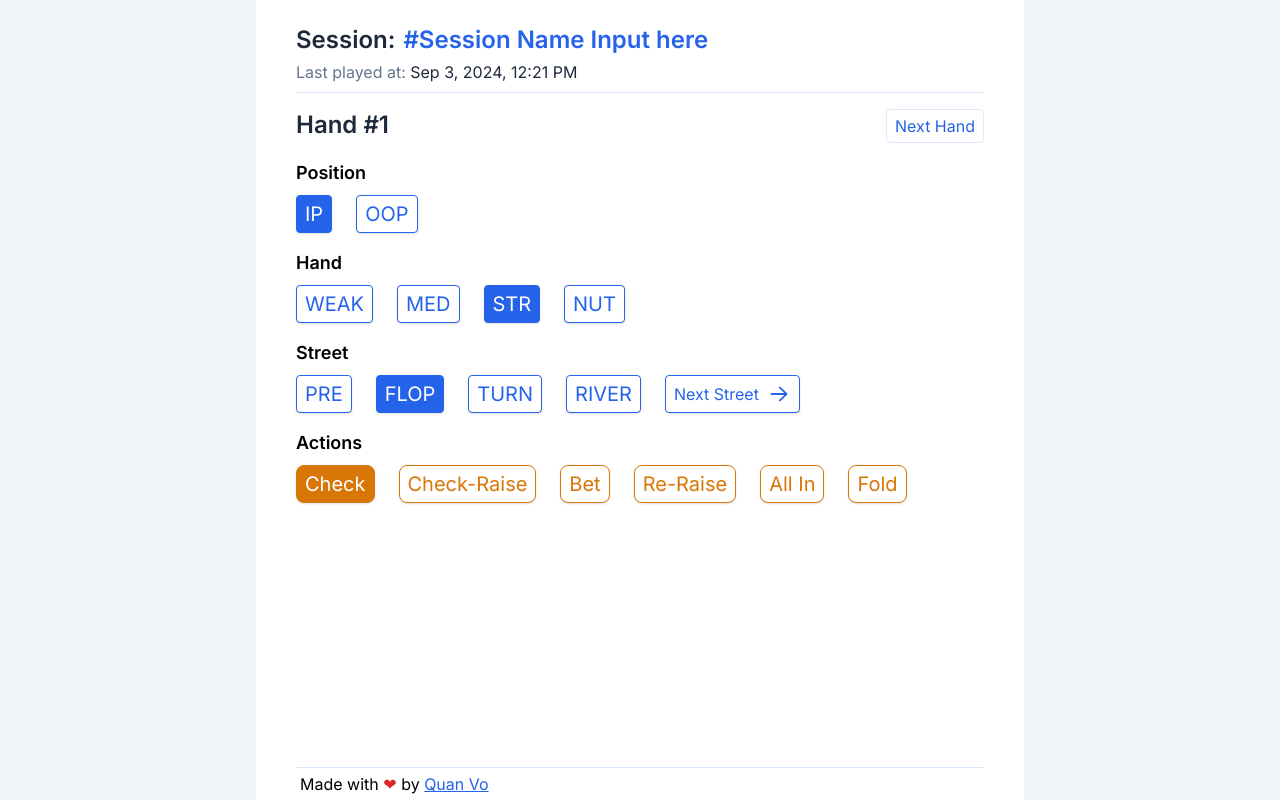
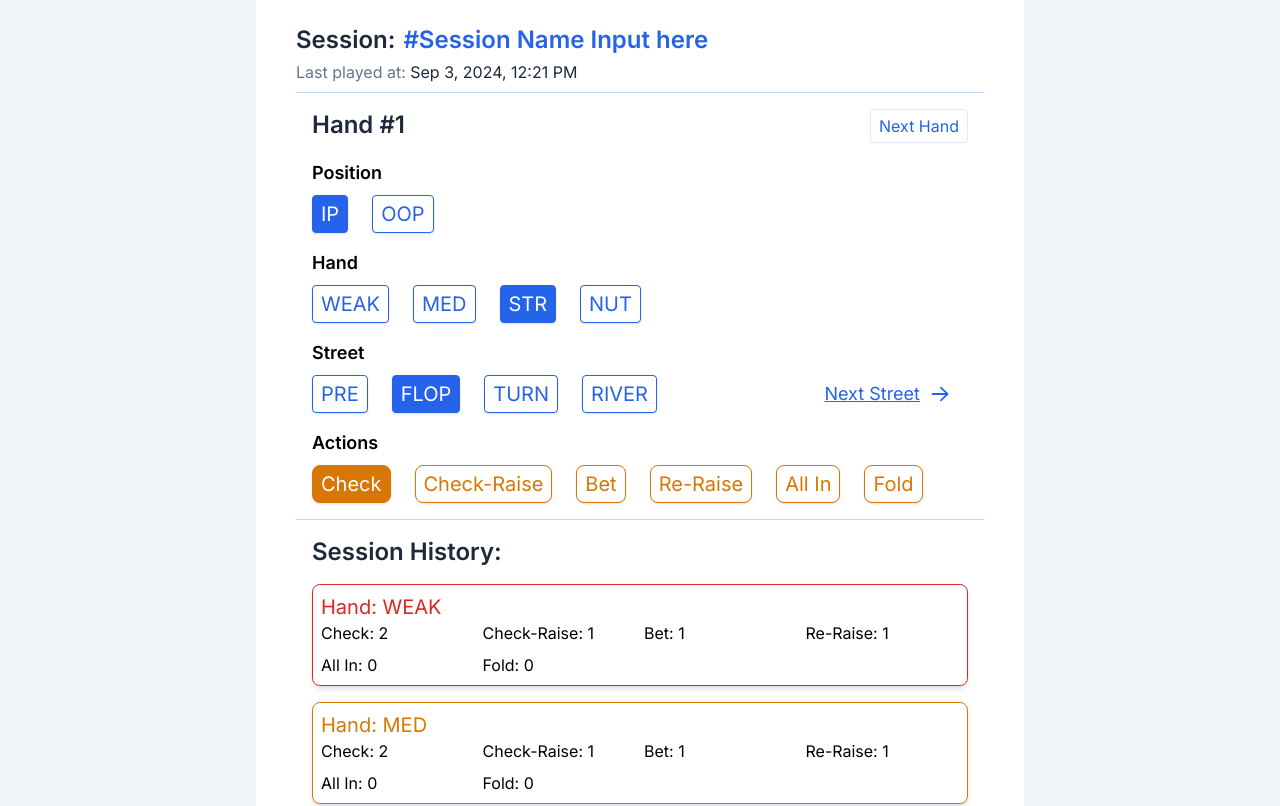
Before and after one commit to votrungquan1999/poker-range-mix, a Next.js app: page /session/1 in a window 1280 px wide. Shown: the top 806 px of the page. Built offline with nearby package versions, Linux system fonts and the light colour scheme.

Commit message:
feat: display hand history

```diff
--- a/src/app/layout.tsx
+++ b/src/app/layout.tsx
@@ -18,7 +18,7 @@ export default function RootLayout({
 		<html lang="en">
 			<body className={inter.className}>
 				<div className="flex flex-row items-center justify-center bg-slate-100">
-					<div className="max-w-3xl w-full h-screen flex flex-col bg-white px-10">
+					<div className="max-w-3xl w-full h-full flex flex-col bg-white px-10">
 						<div className="flex-1">{children}</div>
 
 						<footer className="border-t border-blue-100 p-1">
--- a/src/app/session/[sessionId]/page.tsx
+++ b/src/app/session/[sessionId]/page.tsx
@@ -10,11 +10,47 @@ const selectedPosition: string = "IP";
 const selectedHand: string = "STR";
 const selectedStreet: string = "FLOP";
 const selectedAction = "Check";
+const handHistory: Record<HandType, Record<ActionType, number>> = {
+	WEAK: {
+		Check: 2,
+		"Check-Raise": 1,
+		Bet: 1,
+		"Re-Raise": 1,
+		"All In": 0,
+		Fold: 0,
+	},
+	MED: {
+		Check: 2,
+		"Check-Raise": 1,
+		Bet: 1,
+		"Re-Raise": 1,
+		"All In": 0,
+		Fold: 0,
+	},
+	STR: {
+		Check: 2,
+		"Check-Raise": 1,
+		Bet: 1,
+		"Re-Raise": 1,
+		"All In": 0,
+		Fold: 0,
+	},
+	NUT: {
+		Check: 2,
+		"Check-Raise": 1,
+		Bet: 1,
+		"Re-Raise": 1,
+		"All In": 0,
+		Fold: 0,
+	},
+};
+
+type HandType = "WEAK" | "MED" | "STR" | "NUT";
 
 export default async function Session() {
 	return (
-		<div>
-			<header className="flex flex-col gap-1 py-2 border-b border-blue-100 mt-4 ">
+		<div className="flex flex-col divide-y divide-blue-200">
+			<header className="flex flex-col gap-1 py-2 mt-4">
 				<h1 className="text-2xl font-semibold flex flex-row gap-2 text-slate-800">
 					Session:
 					<input
@@ -30,7 +66,77 @@ export default async function Session() {
 				</p>
 			</header>
 
-			<div className="flex flex-col gap-4 mt-4">
+			<RecordHandSection />
+
+			<div className="p-4 flex flex-col gap-4">
+				<h2 className="text-2xl font-semibold text-slate-800">
+					Session History:
+				</h2>
+				<div className="flex-col gap-4 flex">
+					<HandHistorySection hand="WEAK" actionHistory={handHistory.WEAK} />
+					<HandHistorySection hand="MED" actionHistory={handHistory.MED} />
+					<HandHistorySection hand="STR" actionHistory={handHistory.STR} />
+					<HandHistorySection hand="NUT" actionHistory={handHistory.NUT} />
+				</div>
+			</div>
+		</div>
+	);
+}
+
+function HandHistorySection({
+	actionHistory,
+	hand,
+}: {
+	hand: HandType;
+	actionHistory: Record<ActionType, number>;
+}) {
+	const actions: ActionType[] = [
+		"Check",
+		"Check-Raise",
+		"Bet",
+		"Re-Raise",
+		"All In",
+		"Fold",
+	];
+
+	return (
+		<div
+			className={clsx("p-2 border rounded-lg shadow-md", {
+				"border-red-600": hand === "WEAK",
+				"border-amber-600": hand === "MED",
+				"border-green-600": hand === "STR",
+				"border-fuchsia-600": hand === "NUT",
+			})}
+		>
+			<h2
+				className={clsx("text-xl", {
+					"text-red-600": hand === "WEAK",
+					"text-amber-600": hand === "MED",
+					"text-green-600": hand === "STR",
+					"text-fuchsia-600": hand === "NUT",
+				})}
+			>
+				Hand: {hand}
+			</h2>
+
+			<div className="grid grid-cols-4 gap-2">
+				{actions.map((action) => {
+					const count = actionHistory[action] ?? 0;
+
+					return (
+						<p key={action}>
+							{action}: {count}
+						</p>
+					);
+				})}
+			</div>
+		</div>
+	);
+}
+
+function RecordHandSection() {
+	return (
+		<div className="flex flex-col gap-4 p-4">
 			<div className="flex flex-row justify-between">
 				<h2 className="text-2xl font-semibold text-slate-800">Hand #1</h2>
 
@@ -70,29 +176,18 @@ export default async function Session() {
 						selectedValue={selectedHand}
 					/>
 
-						<HandButton
-							section="Hand"
-							value="MED"
-							selectedValue={selectedHand}
-						/>
+					<HandButton section="Hand" value="MED" selectedValue={selectedHand} />
 
-						<HandButton
-							section="Hand"
-							value="STR"
-							selectedValue={selectedHand}
-						/>
+					<HandButton section="Hand" value="STR" selectedValue={selectedHand} />
 
-						<HandButton
-							section="Hand"
-							value="NUT"
-							selectedValue={selectedHand}
-						/>
+					<HandButton section="Hand" value="NUT" selectedValue={selectedHand} />
 				</div>
 			</div>
 
 			<div className="flex flex-col gap-2">
 				<h2 className="text-lg font-semibold">Street</h2>
 
+				<div className="flex flex-row justify-between pr-4">
 					<div className="flex flex-row gap-6 w-full">
 						<HandButton
 							section="Street"
@@ -117,10 +212,11 @@ export default async function Session() {
 							value="RIVER"
 							selectedValue={selectedStreet}
 						/>
+					</div>
 
 					<button
 						type="button"
-							className="flex flex-row gap-2 items-center px-2 text-blue-600 py-1 rounded cursor-pointer border border-blue-600 shadow outline-blue-600 text to-blue-600"
+						className="flex flex-row gap-2 items-center underline text-blue-600 text-lg whitespace-nowrap"
 					>
 						Next Street
 						<ArrowRightIcon className="w-6 h-6" />
@@ -134,10 +230,7 @@ export default async function Session() {
 				<div className="flex flex-row flex-wrap gap-6">
 					<ActionButton action="Check" selectedAction={selectedAction} />
 
-						<ActionButton
-							action="Check-Raise"
-							selectedAction={selectedAction}
-						/>
+					<ActionButton action="Check-Raise" selectedAction={selectedAction} />
 
 					<ActionButton action="Bet" selectedAction={selectedAction} />
 
@@ -146,7 +239,6 @@ export default async function Session() {
 					<ActionButton action="All In" selectedAction={selectedAction} />
 
 					<ActionButton action="Fold" selectedAction={selectedAction} />
-					</div>
 				</div>
 			</div>
 		</div>
```
Lines whose indentation alone changed are shown as unchanged.
